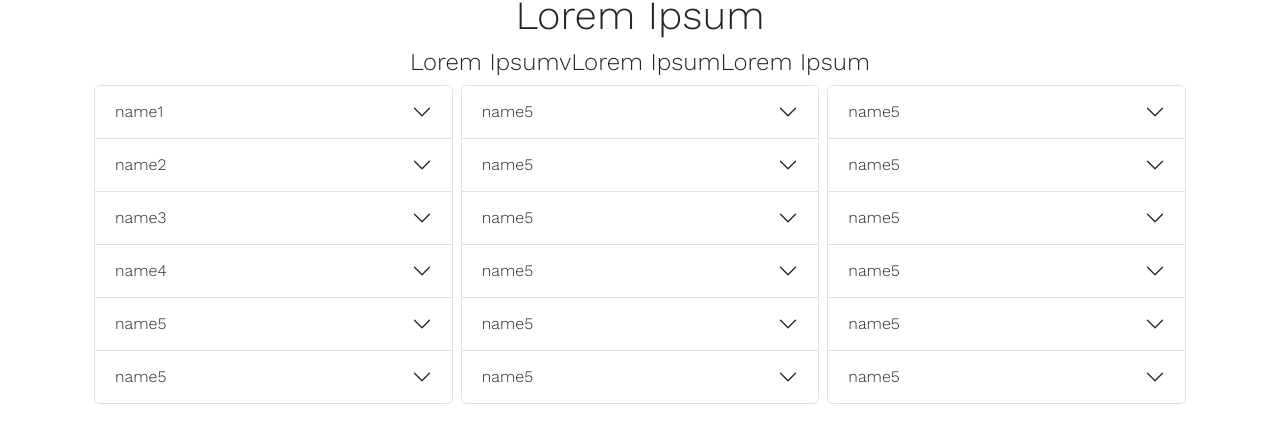
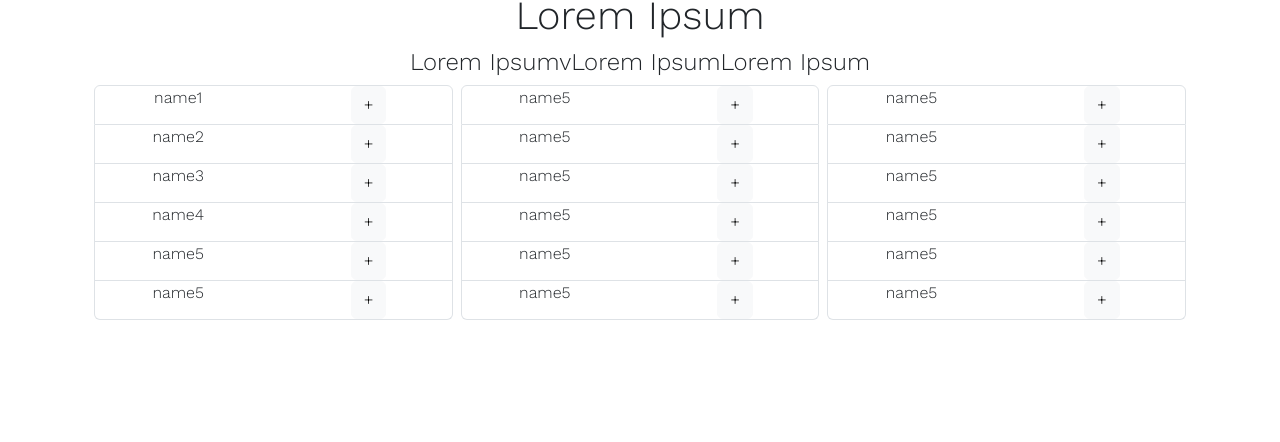
Before and after one commit to DavidJohnnnn/TimeTravel, a React (Create React App) app: page / in a window 1280 px wide. Shown: the part 1211-1653 px from the top of the page. After the commit the page ends 1579 px from the top, so only its background shows below. Built offline with nearby package versions, Linux system fonts and the light colour scheme; a web font is replaced by a local one.

Commit message:
Configured accordian properly to use a custom toggle

```diff
--- a/src/components/AccordList.js
+++ b/src/components/AccordList.js
@@ -2,31 +2,27 @@ import Accordion from 'react-bootstrap/Accordion';
 import ListGroup from 'react-bootstrap/ListGroup';
 import Card from 'react-bootstrap/Card';
 import { useAccordionButton } from 'react-bootstrap/AccordionButton';
-import Navbar from 'react-bootstrap/Navbar';
+import Row from 'react-bootstrap/Row';
+import Col from 'react-bootstrap/Col';
+import Button from 'react-bootstrap/Button';
+
 
 // Using function from Bootstrap React
 function CustomToggle({ children, eventKey }) {
-    const decoratedOnClick = useAccordionButton(eventKey, () =>
-      console.log('totally custom!'),
+    const decoratedOnClick = useAccordionButton(eventKey);
+    return (
+      <Button variant="light" onClick={decoratedOnClick}>
+        {children}
+      </Button>
     );
-
-    return (
-      <button
-        type="button"
-        style={{ backgroundColor: 'pink' }}
-        onClick={decoratedOnClick}
-      >
-        {children}
-      </button>
-    );
-  }
+}
 
 function AccordList(props) {
     let ListGroupItems = []
     // Creating group of links from local json
     props.list.forEach(function (item) {
         ListGroupItems.push(
-            <ListGroup.Item action href={item.link}>
+            <ListGroup.Item as="li" action href={item.link}>
                 {item.name}
             </ListGroup.Item>
         )
@@ -35,14 +31,23 @@ function AccordList(props) {
     // Using name and list from json
     return (
         <>
-            <Accordion.Header>{props.name}</Accordion.Header>
-            <Accordion.Body>
+            <Row>
+                <Col>
+                    {props.name}
+                </Col>
+                <Col>
+                    <CustomToggle eventKey={props.num}>
+                        +
+                    </CustomToggle>
+                </Col>
+            </Row>
+            <Accordion.Collapse eventKey={props.num}>
                 <Card style={{textAlign : "left"}}>
                     <ListGroup defaultActiveKey={props.list[0].link}>
                         {ListGroupItems}
                     </ListGroup>
                 </Card>
-            </Accordion.Body>
+            </Accordion.Collapse>
         </>
     );
 }
--- a/src/components/AccordianEl.js
+++ b/src/components/AccordianEl.js
@@ -12,6 +12,7 @@ function AccordianEl(props) {
         <AccordList
           name={props.accordList[i].name}
           list={props.accordList[i].list}
+          num={i}
         />
       </Accordion.Item>
     );
```
